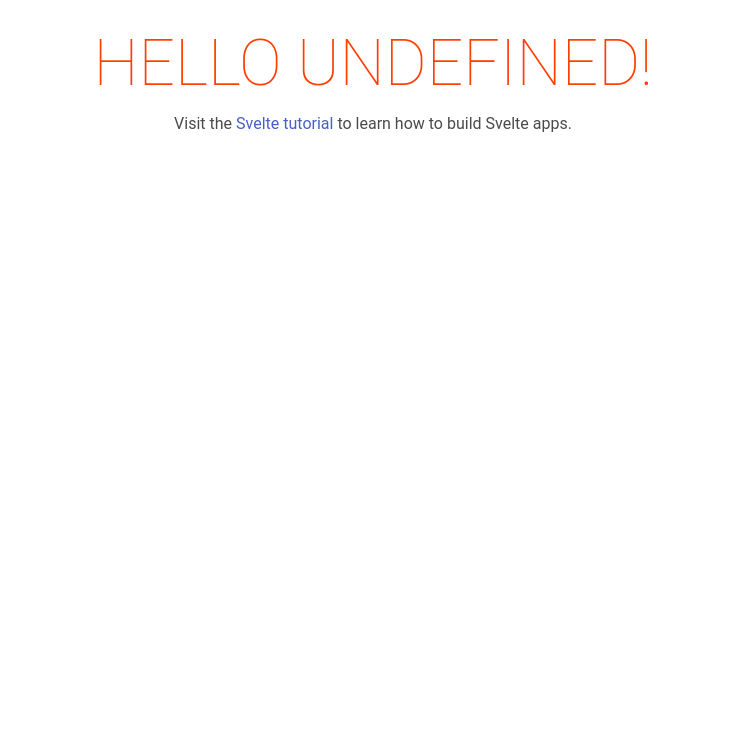
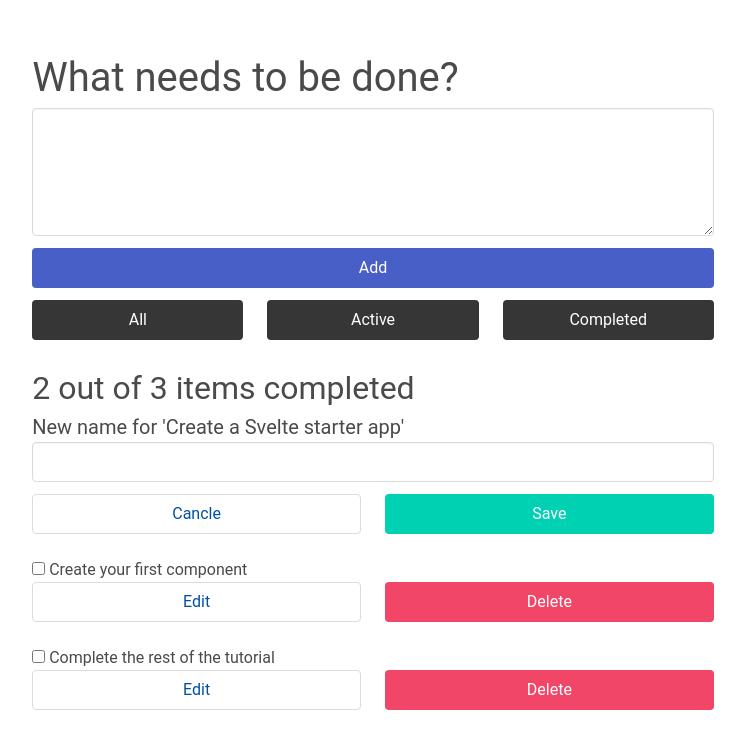
Before and after one commit to alifakbar111/svelte-todo, a Svelte app: page / in a window 1280 px wide. Shown: the top 748 px of the page, without its empty margins (267-1012 px from the left). Built offline with nearby package versions, Linux system fonts and the light colour scheme.

Commit message:
feat: add components Todos

```diff
--- a/package.json
+++ b/package.json
@@ -10,6 +10,7 @@
     "@rollup/plugin-commonjs": "^14.0.0",
     "@rollup/plugin-node-resolve": "^8.0.0",
     "@rollup/plugin-replace": "^2.3.3",
+    "dotenv": "^8.2.0",
     "rollup": "^2.3.4",
     "rollup-plugin-livereload": "^2.0.0",
     "rollup-plugin-svelte": "^6.0.0",
--- a/public/index.html
+++ b/public/index.html
@@ -1,10 +1,11 @@
 <!DOCTYPE html>
 <html lang="en">
+
 <head>
 	<meta charset='utf-8'>
 	<meta name='viewport' content='width=device-width,initial-scale=1'>
 
-	<title>Svelte app</title>
+	<title>Svelte To-Do list</title>
 
 	<link rel='icon' type='image/png' href='/favicon.png'>
 	<link rel='stylesheet' href='/global.css'>
@@ -15,4 +16,5 @@
 
 <body>
 </body>
+
 </html>
--- a/rollup.config.js
+++ b/rollup.config.js
@@ -3,6 +3,7 @@ import resolve from '@rollup/plugin-node-resolve';
 import commonjs from '@rollup/plugin-commonjs';
 import livereload from 'rollup-plugin-livereload';
 import { terser } from 'rollup-plugin-terser';
+import {config} from 'dotenv';
 import replace from '@rollup/plugin-replace';
 import postcss from 'rollup-plugin-postcss';
 
--- a/src/App.svelte
+++ b/src/App.svelte
@@ -1,30 +1,5 @@
 <script>
-	export let name;
+  import { Todos } from "./components/index";
 </script>
 
-<main>
-	<h1>Hello {name}!</h1>
-	<p>Visit the <a href="https://svelte.dev/tutorial">Svelte tutorial</a> to learn how to build Svelte apps.</p>
-</main>
-
-<style>
-	main {
-		text-align: center;
-		padding: 1em;
-		max-width: 240px;
-		margin: 0 auto;
-	}
-
-	h1 {
-		color: #ff3e00;
-		text-transform: uppercase;
-		font-size: 4em;
-		font-weight: 100;
-	}
-
-	@media (min-width: 640px) {
-		main {
-			max-width: none;
-		}
-	}
-</style>
+<Todos />
--- /dev/null
+++ b/src/components/Todos/index.svelte
@@ -0,0 +1,99 @@
+<script>
+</script>
+
+<section class="section">
+  <div class="container">
+    <div class="columns is-mobile is-centered">
+      <div class="column is-three-fifths">
+        <!-- NewTodo -->
+        <h2 class="is-size-2">What needs to be done?</h2>
+        <div class="field">
+          <div class="control"><textarea class="textarea" /></div>
+        </div>
+        <div class="field">
+          <button class="button is-fullwidth is-link">Add</button>
+        </div>
+
+        <!-- Filter -->
+        <div class="columns">
+          <div class="column">
+            <a href class="button is-dark is-fullwidth ">All</a>
+          </div>
+          <div class="column">
+            <a href class="button is-dark  is-fullwidth ">Active</a>
+          </div>
+          <div class="column">
+            <a href class="button is-dark is-fullwidth ">Completed</a>
+          </div>
+        </div>
+
+        <!-- TodosStatus -->
+        <h3 class="is-size-3">2 out of 3 items completed</h3>
+
+        <!-- Todos -->
+
+        <ul role="list">
+          <li>
+            <!-- todo-1 (editing mode) -->
+            <div class="field">
+              <h5 class="is-size-5">
+                New name for 'Create a Svelte starter app'
+              </h5>
+              <input type="text" class="input" autocomplete="off" />
+            </div>
+            <div class="field">
+              <div class="columns">
+                <div class="column">
+                  <a href class="button is-fullwidth">Cancle</a>
+                </div>
+                <div class="column">
+                  <a href class="button is-primary is-fullwidth">Save</a>
+                </div>
+              </div>
+            </div>
+          </li>
+          <br />
+          <li>
+            <!-- todo-2 -->
+            <div class="field">
+              <label class="checkbox">
+                <input type="checkbox" />
+                Create your first component
+              </label>
+              <div class="field">
+                <div class="columns">
+                  <div class="column">
+                    <a href class="button is-fullwidth">Edit</a>
+                  </div>
+                  <div class="column">
+                    <a href class="button is-danger is-fullwidth">Delete</a>
+                  </div>
+                </div>
+              </div>
+            </div>
+          </li>
+          <br />
+          <li>
+            <!-- todo-3 -->
+            <div class="field">
+              <label class="checkbox">
+                <input type="checkbox" />
+                Complete the rest of the tutorial
+              </label>
+              <div class="field">
+                <div class="columns">
+                  <div class="column">
+                    <a href class="button is-fullwidth">Edit</a>
+                  </div>
+                  <div class="column">
+                    <a href class="button is-danger is-fullwidth">Delete</a>
+                  </div>
+                </div>
+              </div>
+            </div>
+          </li>
+        </ul>
+      </div>
+    </div>
+  </div>
+</section>
--- /dev/null
+++ b/src/components/index.js
@@ -0,0 +1,3 @@
+import Todos from "./Todos/index.svelte";
+
+export { Todos };
```
Also changed, not shown: src/components/Todos/indes.scss (added), 1 other file (tests, documents, lock files or other folders).
